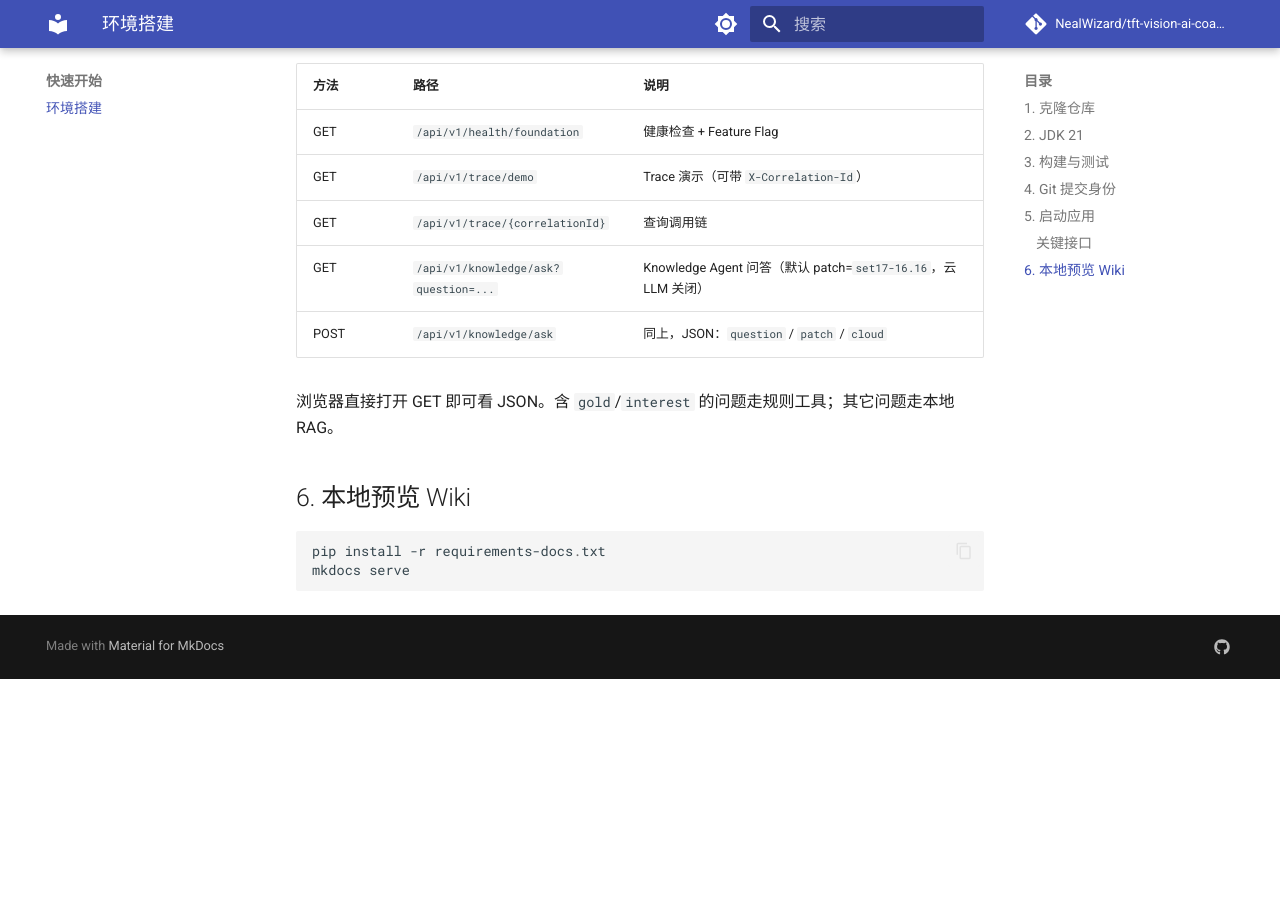
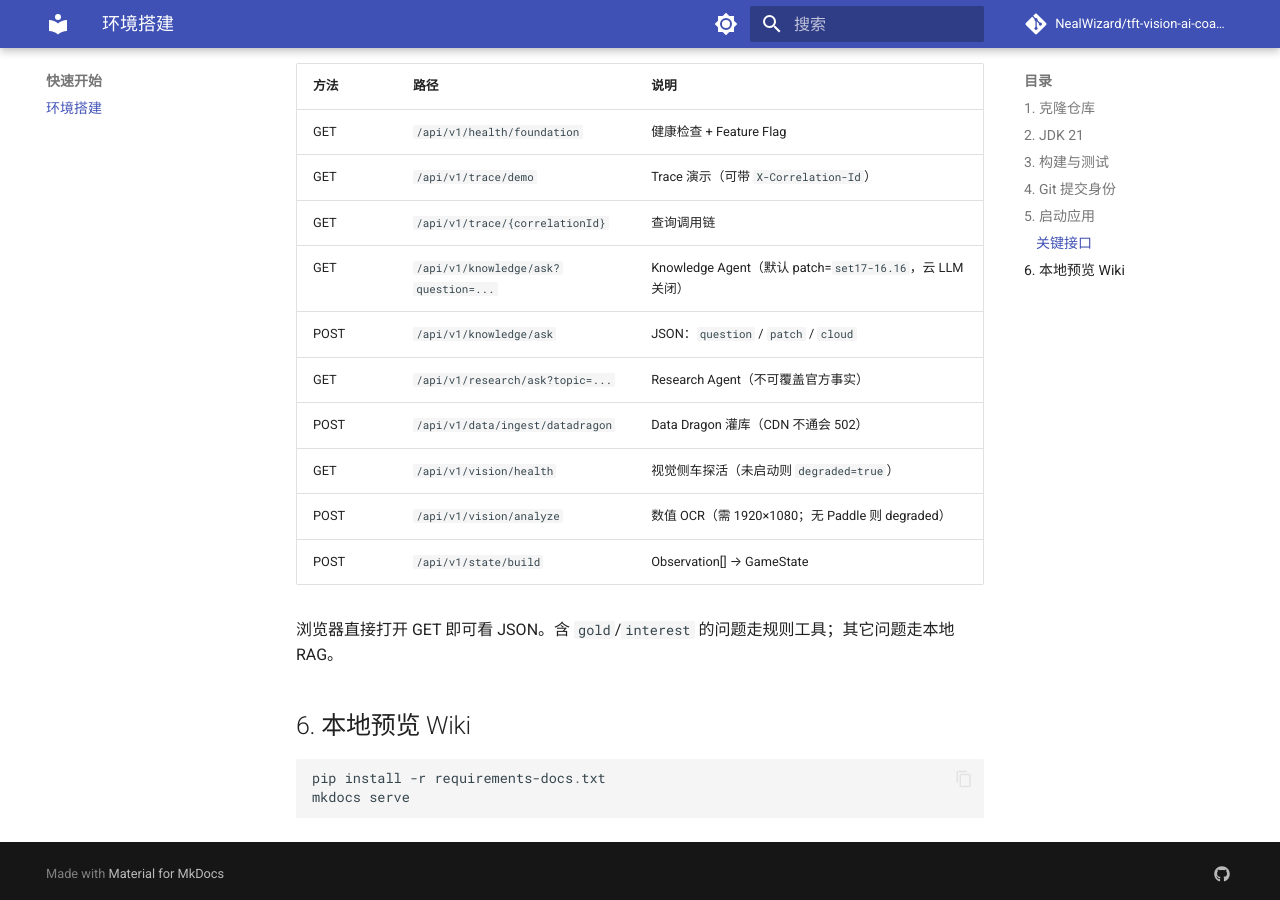
Before and after one commit to NealWizard/tft-vision-ai-coach, an MkDocs documentation site: the page built from docs/getting-started/quickstart.md, in a window 1280 px wide and 900 px high, scrolled down 1213 px. Built offline with MkDocs 1.6.1 and Material for MkDocs 9.7.7, drawn with Linux system fonts in a browser that asks for light colours; comment, search, counter and statistics services are not loaded; before the commit the page ends 1892 px from its top, so only the background shows below that.

Commit message:
docs: 更新 P1/P2 待办与文档对齐

```diff
--- a/docs/getting-started/quickstart.md
+++ b/docs/getting-started/quickstart.md
@@ -56,8 +56,13 @@ mvn -pl tft-orchestrator -am spring-boot:run
 | GET | `/api/v1/health/foundation` | 健康检查 + Feature Flag |
 | GET | `/api/v1/trace/demo` | Trace 演示（可带 `X-Correlation-Id`） |
 | GET | `/api/v1/trace/{correlationId}` | 查询调用链 |
-| GET | `/api/v1/knowledge/ask?question=...` | Knowledge Agent 问答（默认 patch=`set17-16.16`，云 LLM 关闭） |
-| POST | `/api/v1/knowledge/ask` | 同上，JSON：`question` / `patch` / `cloud` |
+| GET | `/api/v1/knowledge/ask?question=...` | Knowledge Agent（默认 patch=`set17-16.16`，云 LLM 关闭） |
+| POST | `/api/v1/knowledge/ask` | JSON：`question` / `patch` / `cloud` |
+| GET | `/api/v1/research/ask?topic=...` | Research Agent（不可覆盖官方事实） |
+| POST | `/api/v1/data/ingest/datadragon` | Data Dragon 灌库（CDN 不通会 502） |
+| GET | `/api/v1/vision/health` | 视觉侧车探活（未启动则 `degraded=true`） |
+| POST | `/api/v1/vision/analyze` | 数值 OCR（需 1920×1080；无 Paddle 则 degraded） |
+| POST | `/api/v1/state/build` | Observation[] → GameState |
 
 浏览器直接打开 GET 即可看 JSON。含 `gold`/`interest` 的问题走规则工具；其它问题走本地 RAG。
 
--- a/mkdocs.yml
+++ b/mkdocs.yml
@@ -67,6 +67,7 @@ nav:
     - GitHub 协作: github/GITHUB.md
     - 分支策略: branching/BRANCHING.md
     - 任务完成收尾: dev/task-completion.md
+    - P1/P2 待办: dev/p1-p2-backlog.md
   - 代码规范:
     - 优秀示例: goodcode/index.md
 
```
Also changed, not shown: docs/architecture/data-layer.md (+3 -2 lines), docs/architecture/modules.md (+4 -2 lines), docs/dev/p1-p2-backlog.md (added, +33 -0 lines), docs/index.md (+3 -2 lines), readme.md (+3 -2 lines), 4 other files.
